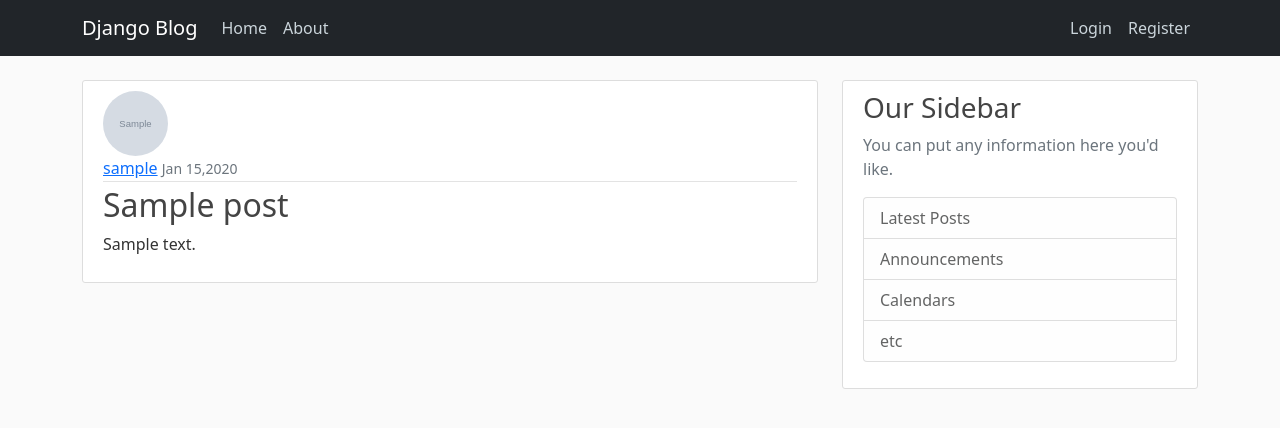
After one commit to gerald-mtawali/blogs-web-app, a Django app: page /post/1/ in a window 1280 px wide. The commit adds this page. Shown: the top 428 px of the page. Run offline with Django 4.2, Linux system fonts and the light colour scheme; tables that the repository leaves empty hold one stand-in row (values such as "Sample post"); grey boxes marked "Sample" are stand-in pictures.

Commit message:
Added CRUD operations to the Blog posts. Created models, templates and urls for CRUD operations.

```diff
--- a/django_web_app/blogs/models.py
+++ b/django_web_app/blogs/models.py
@@ -1,6 +1,7 @@
 from django.db import models
 from django.utils import timezone
 from django.contrib.auth.models import User
+from django.urls import reverse
 class Post(models.Model):
     title = models.CharField(max_length=100)
     content = models.TextField()
@@ -9,3 +10,6 @@ class Post(models.Model):
 
     def __str__(self):
         return self.title
+
+    def get_absolute_url(self):
+        return reverse("post-detail", kwargs={"pk": self.pk})
--- a/django_web_app/blogs/templates/blogs/base.html
+++ b/django_web_app/blogs/templates/blogs/base.html
@@ -32,6 +32,7 @@
                         <!-- Navbar Right Side -->
                         <div class="navbar-nav ms-auto">
                             {% if user.is_authenticated %}
+                                <a class="nav-item nav-link" href="{% url 'post-create' %}">New Post</a>
                                 <a class="nav-item nav-link" href="{% url 'profile' %}">Profile</a>
                                 <a class="nav-item nav-link" href="{% url 'logout' %}">Logout</a>
                             {% else %}
--- a/django_web_app/blogs/templates/blogs/home.html
+++ b/django_web_app/blogs/templates/blogs/home.html
@@ -12,7 +12,7 @@
           <a class="mr-2" href="#">{{ post.author }}</a>
           <small class="text-muted">{{ post.date_posted|date:"M d,Y"}}</small>
         </div>
-        <h2><a class="article-title" href="#">{{ post.title }}</a></h2>
+        <h2><a class="article-title" href="{%url 'post-detail' post.id %}">{{ post.title }}</a></h2>
         <p class="article-content">{{ post.content }}</p>
       </div>
     </article>
--- /dev/null
+++ b/django_web_app/blogs/templates/blogs/post_detail.html
@@ -0,0 +1,20 @@
+{% extends 'blogs/base.html' %}
+{% block content %}
+    <article class="media content-section">
+      <img class="rounded-circle article-img"src="{{object.author.profile.image.url}}" alt="{{object.author.profile.username}}">
+      <div class="media-body">
+        <div class="article-metadata">
+          <a class="mr-2" href="#">{{ object.author }}</a>
+          <small class="text-muted">{{ object.date_posted|date:"M d,Y"}}</small>
+          {% if object.author == user %}
+            <div>
+                <a href="{% url 'post-update' object.id%}" class="btn btn-secondary btn-sm mt-1 mb-1 mr-1 ml-1">Update</a>
+                <a href="{% url 'post-delete' object.id%}" class="btn btn-danger btn-sm mt-1 mb-1 mr-1 ml-1">Delete</a>
+            </div>
+          {% endif %}
+        </div>
+        <h2 class="article-title">{{object.title}}</h2>
+        <p class="article-content">{{ object.content }}</p>
+      </div>
+    </article>
+{% endblock content%}
--- a/django_web_app/blogs/urls.py
+++ b/django_web_app/blogs/urls.py
@@ -1,8 +1,13 @@
 from django.urls import path
 from . import views
+from .views import PostListView, PostDetailView, PostCreateView, PostUpdateView, PostDeleteView
 
 # defines our routes, points our routes to the templates we have created in the views file
 urlpatterns = [
-    path('', views.home, name='blogs-home'),
+    path('', PostListView.as_view(), name='blogs-home'),
+    path('post/<int:pk>/', PostDetailView.as_view(), name='post-detail'),
+    path('post/new/', PostCreateView.as_view(), name='post-create'),
+    path('post/<int:pk>/update/', PostUpdateView.as_view(), name='post-update'),
+    path('post/<int:pk>/delete/', PostDeleteView.as_view(), name='post-delete'),
     path('about/', views.about, name='blogs-about'),
 ]
--- a/django_web_app/blogs/views.py
+++ b/django_web_app/blogs/views.py
@@ -1,23 +1,9 @@
 from django.shortcuts import render
 # from django.http import HttpResponse
 from .models import Post
-"""
-    dummy_posts = [
-        {
-            'author': 'JeradiM',
-            'title': 'First Blog Post',
-            'content': 'This is the first post written by the council',
-            'date_posted': "2023-01-29 14:44:57"
-        },
+from django.views.generic import ListView, DetailView, CreateView, UpdateView, DeleteView
+from django.contrib.auth.mixins import LoginRequiredMixin, UserPassesTestMixin
 
-        {
-            'author': 'JeradiM',
-            'title': 'Second Blog Post',
-            'content': 'This is the second post written by the council',
-            'date_posted': "2023-01-29 14:45:43"
-        },
-    ]
-"""
 
 def home(request):
     # query the post data over here
@@ -30,4 +16,82 @@ def home(request):
 
 def about(request):
     # return HttpResponse("<h1> About Blogs </h1>")
-    return render(request, 'blogs/about.html', {'title': 'Web App About'},content_type='text/html')
+    return render(request, 'blogs/about.html', {'title': 'Web App About'}, content_type='text/html')
+
+
+""" Class based architecture of views.
+    These views are generated using django's builtin class based views
+"""
+
+
+class PostListView(ListView):
+    """Home page for the Blogs app.
+        Inherits functionality from a ListView.
+        We have configured the parameters of this class to match our existing definitions
+    Args:
+        ListView (_type_): _description_
+    """
+    model = Post
+    # naming convention is <app-name>/<model>_<viewtype>.html
+    template_name = 'blogs/home.html'
+    # set the context to match the object we're looking for in the template
+    context_object_name = 'posts'
+    ordering = ['-date_posted']
+
+
+class PostDetailView(DetailView):
+    """Home page for the Blogs app.
+        Inherits functionality from a ListView.
+        We have configured the parameters of this class to match our existing definitions
+    Args:
+        ListView (_type_): _description_
+    """
+    model = Post
+
+
+class PostCreateView(LoginRequiredMixin, CreateView):
+    """Create post view for the Blogs app.
+        Inherits functionality from a CreateView.
+        The CreateVIew creates a form for us to create posts
+    Args:
+        ListView (_type_): _description_
+    """
+    model = Post
+    fields = ['title', 'content']
+    # post author will now be set to whichever user is making the request
+
+    def form_valid(self, form):
+        form.instance.author = self.request.user
+        return super().form_valid(form)
+
+
+class PostUpdateView(LoginRequiredMixin, UserPassesTestMixin, UpdateView):
+    """Create post view for the Blogs app.
+        Inherits functionality from a CreateView.
+        The CreateVIew creates a form for us to create posts
+    Args:
+        ListView (_type_): _description_
+    """
+    model = Post
+    fields = ['title', 'content']
+    # post author will now be set to whichever user is making the request
+
+    def form_valid(self, form):
+        form.instance.author = self.request.user
+        return super().form_valid(form)
+
+    def test_func(self):
+        post = self.get_object()
+        if post.author == self.request.user:
+            return True
+        return False
+
+class PostDeleteView(LoginRequiredMixin, UserPassesTestMixin,DeleteView):
+    model=Post
+    success_url='/'
+    # test to see whether the user is the author
+    def test_func(self):
+        post=self.get_object()
+        if post.author == self.request.user:
+            return True
+        return False
```
Also changed, not shown: django_web_app/blogs/templates/blogs/post_confirm_delete.html (added, +17 -0 lines), django_web_app/blogs/templates/blogs/post_form.html (added, +16 -0 lines).
